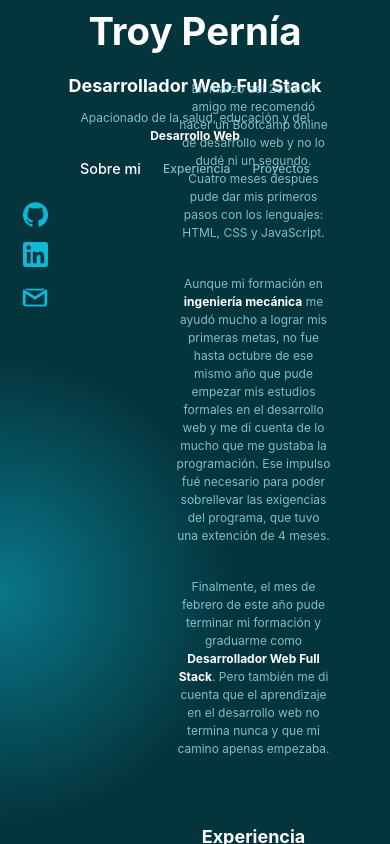
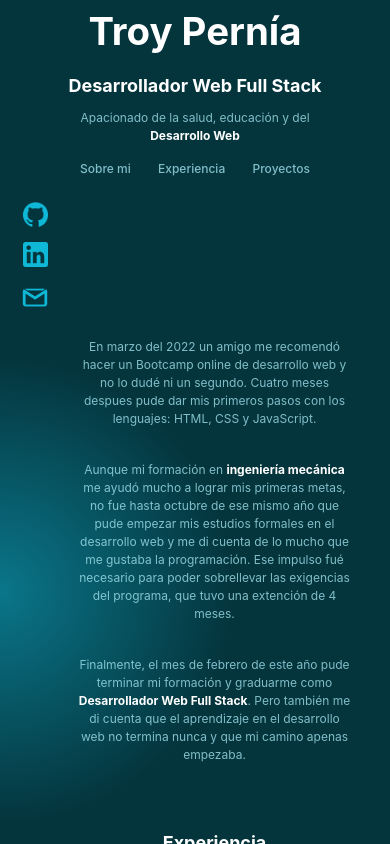
Before and after one commit to Tortoiselizard/Portafolio_Front, a React (Vite) app: page / in a window 390 px wide. Shown: the top 844 px of the page. Built offline with nearby package versions, Linux system fonts and the light colour scheme.

Commit message:
change src/App.css: add styles to resposive designe (line 75-88)

```diff
--- a/src/App.css
+++ b/src/App.css
@@ -72,4 +72,18 @@
     justify-content: flex-start;
     align-items: center;
   }
+
+  .main-scroll-Contianer {
+    position: fixed;
+    left: 20vw;
+    top: 40vh;
+    margin: 0px;
+    padding: 0px;
+    width: 70vw;
+    height: 60vh;
+    display: flex;
+    flex-direction: column;
+    align-items: center;
+    overflow-y: auto;
+  }
 }
```
